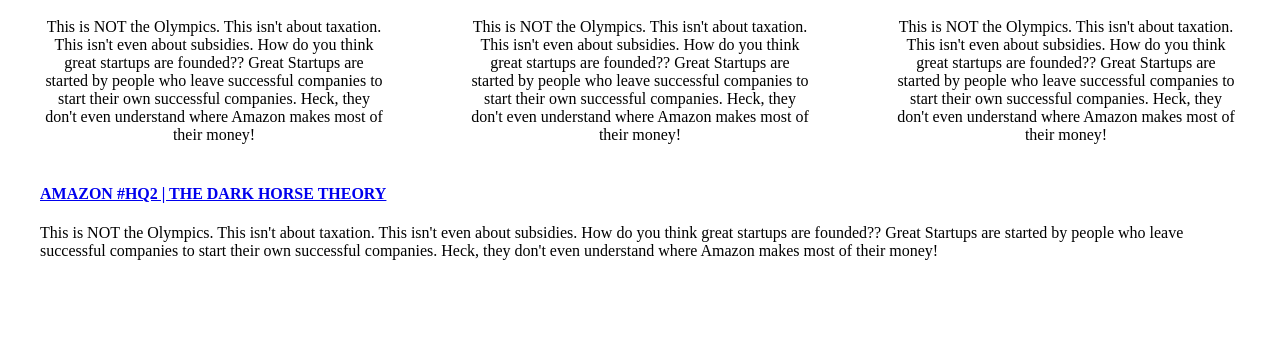
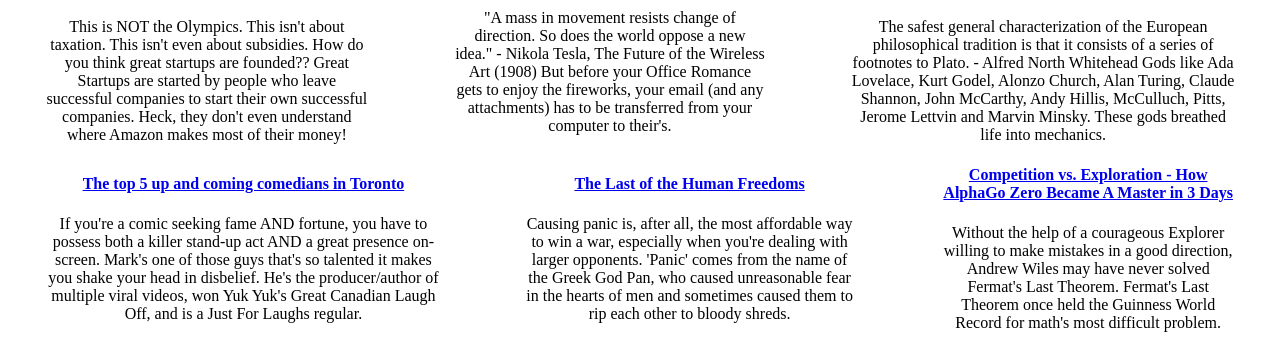
Before and after one commit to unicornlaunching/UnicornLaunching2, a plain HTML site: page index.html in a window 1280 px wide. Shown: the part 4974-5325 px from the top of the page. Before the commit the page ends 5250 px from the top, so only its background shows below. Drawn offline with Linux system fonts and the light colour scheme; a script that the page names is missing.

Commit message:
Update index.html

```diff
--- a/index.html
+++ b/index.html
@@ -63,16 +63,29 @@ align:center;
 		<tr>
 		<td align="center"><blockquote class="embedly-card"><h4><a href="https://medium.com/hackernoon/amazon-hq2-the-dark-horse-theory-17222243c199">AMAZON #HQ2 | THE DARK HORSE THEORY</a></h4><p>This is NOT the Olympics. This isn't about taxation. This isn't even about subsidies. How do you think great startups are founded?? Great Startups are started by people who leave successful companies to start their own successful companies. Heck, they don't even understand where Amazon makes most of their money!</p></blockquote>
 <script async src="//cdn.embedly.com/widgets/platform.js" charset="UTF-8"></script></td>
-				<td align="center"><blockquote class="embedly-card"><h4><a href="https://medium.com/hackernoon/amazon-hq2-the-dark-horse-theory-17222243c199">AMAZON #HQ2 | THE DARK HORSE THEORY</a></h4><p>This is NOT the Olympics. This isn't about taxation. This isn't even about subsidies. How do you think great startups are founded?? Great Startups are started by people who leave successful companies to start their own successful companies. Heck, they don't even understand where Amazon makes most of their money!</p></blockquote>
+				<td align="center"><blockquote class="embedly-card"><h4><a href="https://medium.com/hackernoon/scaling-the-office-romance-6c739cd562b1">Scaling the Office Romance</a></h4><p>"A mass in movement resists change of direction. So does the world oppose a new idea." - Nikola Tesla, The Future of the Wireless Art (1908) But before your Office Romance gets to enjoy the fireworks, your email (and any attachments) has to be transferred from your computer to their's.</p></blockquote>
 <script async src="//cdn.embedly.com/widgets/platform.js" charset="UTF-8"></script></td>
-				<td align="center"><blockquote class="embedly-card"><h4><a href="https://medium.com/hackernoon/amazon-hq2-the-dark-horse-theory-17222243c199">AMAZON #HQ2 | THE DARK HORSE THEORY</a></h4><p>This is NOT the Olympics. This isn't about taxation. This isn't even about subsidies. How do you think great startups are founded?? Great Startups are started by people who leave successful companies to start their own successful companies. Heck, they don't even understand where Amazon makes most of their money!</p></blockquote>
+				<td align="center"><blockquote class="embedly-card"><h4><a href="https://medium.com/hackernoon/the-invisible-hand-behind-the-future-of-ai-17c4a1d8d66b">The Invisible Hands Behind The Future of Artificial Intelligence</a></h4><p>The safest general characterization of the European philosophical tradition is that it consists of a series of footnotes to Plato. - Alfred North Whitehead Gods like Ada Lovelace, Kurt Godel, Alonzo Church, Alan Turing, Claude Shannon, John McCarthy, Andy Hillis, McCulluch, Pitts, Jerome Lettvin and Marvin Minsky. These gods breathed life into mechanics.</p></blockquote>
 <script async src="//cdn.embedly.com/widgets/platform.js" charset="UTF-8"></script></td>
 		</tr></table>
 		</center></div>
-		</div>
+	</div>
 
-		<blockquote class="embedly-card"><h4><a href="https://medium.com/hackernoon/amazon-hq2-the-dark-horse-theory-17222243c199">AMAZON #HQ2 | THE DARK HORSE THEORY</a></h4><p>This is NOT the Olympics. This isn't about taxation. This isn't even about subsidies. How do you think great startups are founded?? Great Startups are started by people who leave successful companies to start their own successful companies. Heck, they don't even understand where Amazon makes most of their money!</p></blockquote>
-<script async src="//cdn.embedly.com/widgets/platform.js" charset="UTF-8"></script>
+	<div>
+		<table width = "100%" class="cTable" border = 0 padding = 0>
+		<tr>
+		<td align="center"></td>
+				<td align="center"><blockquote class="embedly-card"><h4><a href="https://medium.com/@unicornlaunching/the-top-5-up-and-coming-comedians-in-toronto-5032c81f7c88">The top 5 up and coming comedians in Toronto</a></h4><p>If you're a comic seeking fame AND fortune, you have to possess both a killer stand-up act AND a great presence on-screen. Mark's one of those guys that's so talented it makes you shake your head in disbelief. He's the producer/author of multiple viral videos, won Yuk Yuk's Great Canadian Laugh Off, and is a Just For Laughs regular.</p></blockquote>
+<script async src="//cdn.embedly.com/widgets/platform.js" charset="UTF-8"></script></td>
+				<td align="center"><blockquote class="embedly-card"><h4><a href="https://medium.com/hackernoon/the-last-of-the-human-freedoms-f09025b6bef2">The Last of the Human Freedoms</a></h4><p>Causing panic is, after all, the most affordable way to win a war, especially when you're dealing with larger opponents. 'Panic' comes from the name of the Greek God Pan, who caused unreasonable fear in the hearts of men and sometimes caused them to rip each other to bloody shreds.</p></blockquote>
+<script async src="//cdn.embedly.com/widgets/platform.js" charset="UTF-8"></script></td>
+				<td align="center"><blockquote class="embedly-card"><h4><a href="https://www.linkedin.com/pulse/competition-vs-exploration-how-alphago-zero-became-master-jagdeo/">Competition vs. Exploration - How AlphaGo Zero Became A Master in 3 Days</a></h4><p>Without the help of a courageous Explorer willing to make mistakes in a good direction, Andrew Wiles may have never solved Fermat's Last Theorem. Fermat's Last Theorem once held the Guinness World Record for math's most difficult problem.</p></blockquote>
+<script async src="//cdn.embedly.com/widgets/platform.js" charset="UTF-8"></script></td>
+		</tr></table>
+		</center></div>
+	</div>
+
+
 
 </body>
 </html>
```
